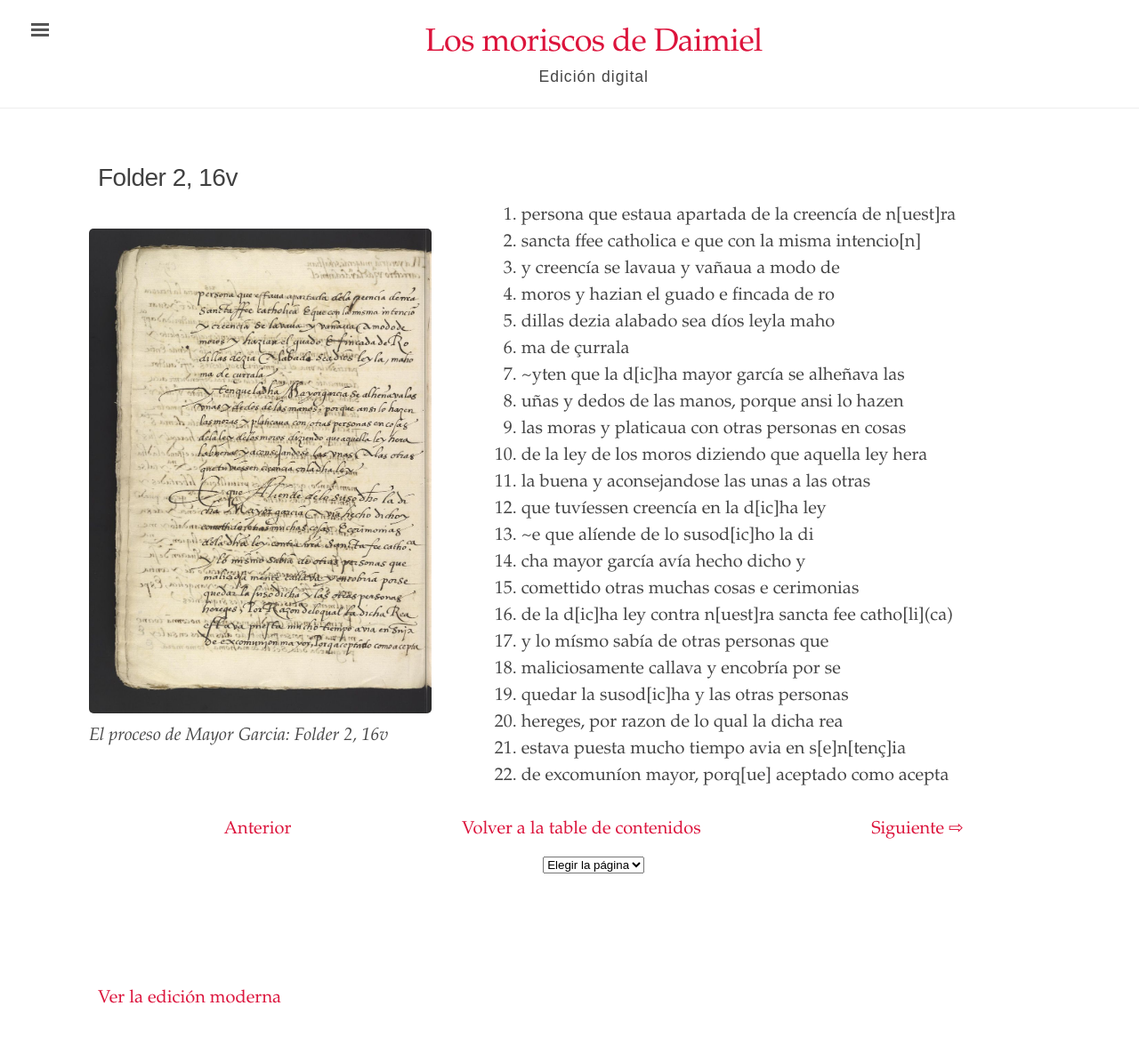
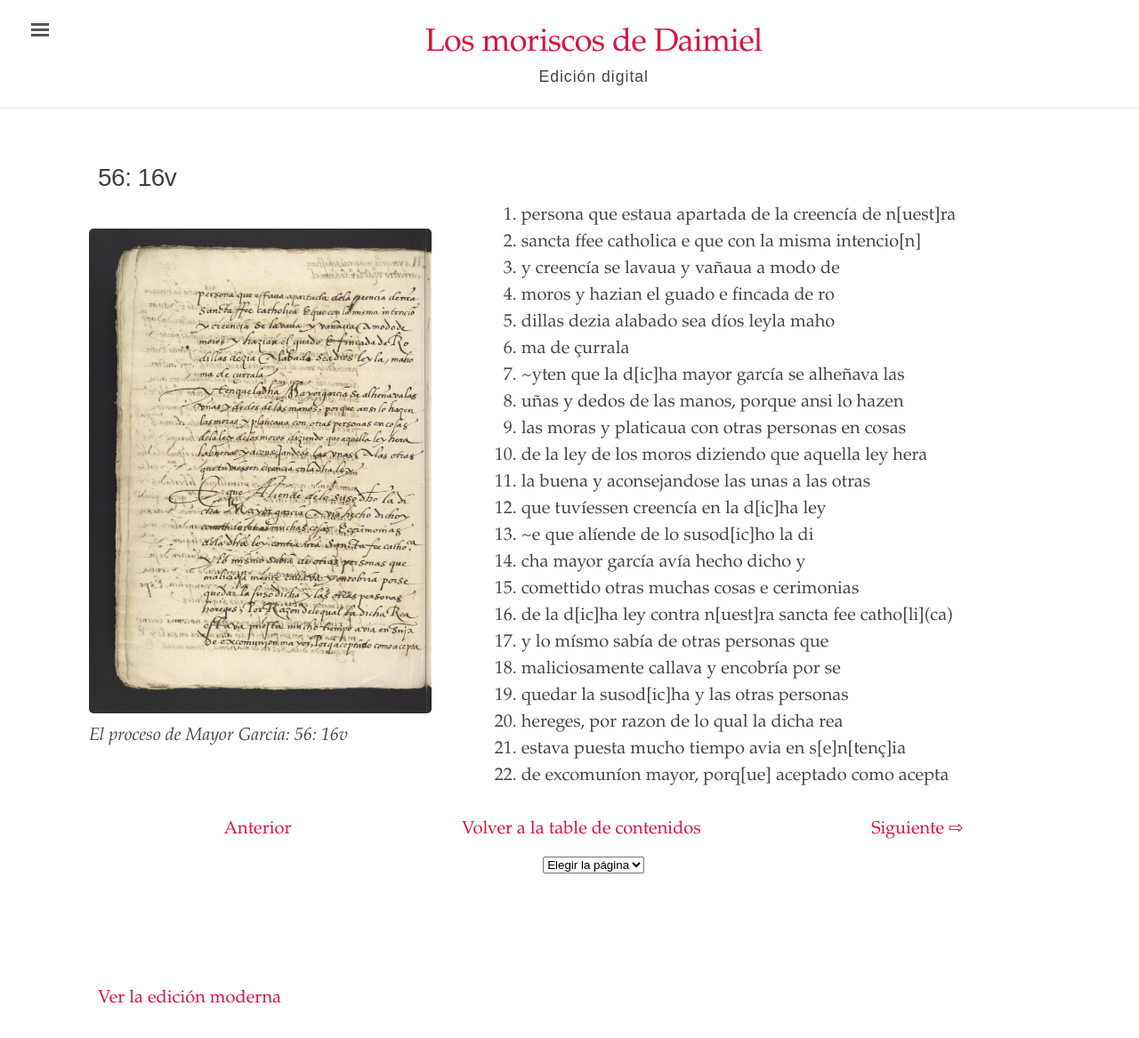
Before and after one commit to digbmc/moriscos-daimel, a Jekyll site: the page built from _texts/folder-2-16v.md, in a window 1280 px wide and 1217 px high. Shown: the top 1167 px of the window at 89% size. Built offline with Jekyll 4.4.1, drawn with Linux system fonts in a browser that asks for light colours.

Commit message:
Update folder-2-16v.md

```diff
--- a/_texts/folder-2-16v.md
+++ b/_texts/folder-2-16v.md
@@ -1,6 +1,6 @@
 ---
 layout: manuscrito
-title: Folder 2, 16v
+title: "56: 16v"
 image: /assets/images/Folder_2_16v.jpg
 body_class: wide-page
 order: 32
```
